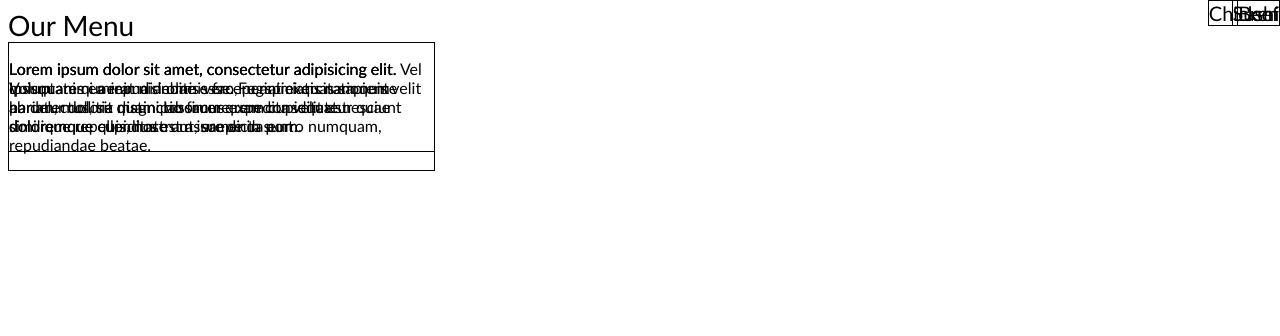
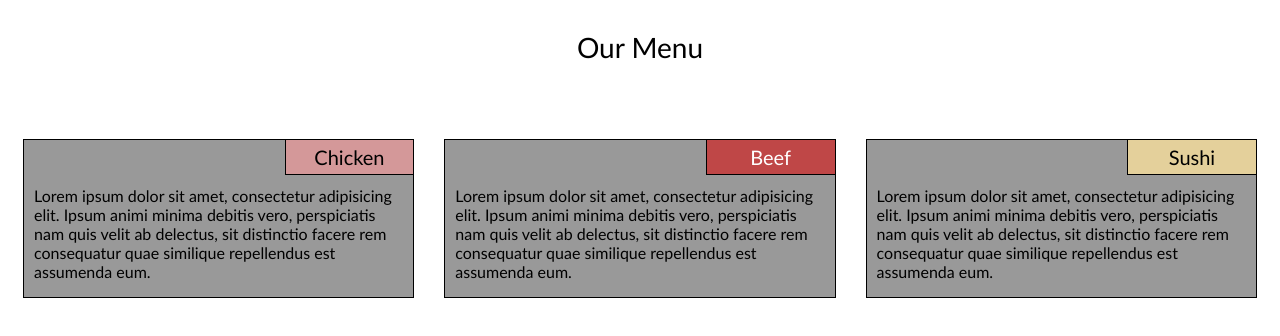
Before and after one commit to eleanorthomas/coursera-module2-assignment, a plain HTML site: page module2-assignment/index.html in a window 1280 px wide. Drawn offline with Linux system fonts and the light colour scheme.

Commit message:
Re-committing last commit, forgot to do git add

```diff
--- a/module2-assignment/css/style.css
+++ b/module2-assignment/css/style.css
@@ -8,20 +8,42 @@ body {
 
 header {
   font-size: 1.75em;
+  text-align: center;
+  margin: 30px 20px 60px;
 }
 
-section {
-  position: absolute;
+.menu-section {
+  position: relative;
+  margin: 15px;
+  border: 1px solid black;
   font-size: 1em;
-  border: 1px solid black;
+  padding: 30px 10px 0px;
+  background: rgb(153, 153, 153);
 }
 
 .section-title {
-  position: fixed;
+  position: absolute;
   font-size: 1.25em;
   top: 0;
   right: 0;
   border: 1px solid black;
+  margin: -1px;
+  padding: 5px;
+  width: 33.333%;
+  text-align: center;
+}
+
+.pink {
+  background: rgb(212, 152, 153);
+}
+
+.red {
+  background: rgb(191, 71, 71);
+  color: white;
+}
+
+.yellow {
+  background: rgb(228, 208, 155);
 }
 
 /* Responsive */
--- a/module2-assignment/index.html
+++ b/module2-assignment/index.html
@@ -2,28 +2,34 @@
 <html lang="en">
 <head>
   <meta charset="UTF-8">
-  <title>Document</title>
+  <title>Coursera Module 2 Menu Assignment</title>
   <link href="css/style.css" rel="stylesheet">
 </head>
 <body>
   <header>Our Menu</header>
   <section class="col-lg-4 col-md-6">
+    <div class="menu-section">
       <div class="section-title pink">
         Chicken
       </div>
       <p>Lorem ipsum dolor sit amet, consectetur adipisicing elit. Ipsum animi minima debitis vero, perspiciatis nam quis velit ab delectus, sit distinctio facere rem consequatur quae similique repellendus est assumenda eum.</p>
+    </div>
   </section>
   <section class="col-lg-4 col-md-6">
+    <div class="menu-section">
       <div class="section-title red">
         Beef
       </div>
-    <p>Lorem ipsum dolor sit amet, consectetur adipisicing elit. Voluptates ea repudiandae esse. Fugiat exercitationem harum, mollitia magni laborum quam cupiditate nesciunt doloremque quis, nostrum iure dicta porro numquam, repudiandae beatae.</p>
+      <p>Lorem ipsum dolor sit amet, consectetur adipisicing elit. Ipsum animi minima debitis vero, perspiciatis nam quis velit ab delectus, sit distinctio facere rem consequatur quae similique repellendus est assumenda eum.</p>
+    </div>
   </section>
   <section class="col-lg-4 col-md-12">
+    <div class="menu-section">
       <div class="section-title yellow">
         Sushi
       </div>
-    <p>Lorem ipsum dolor sit amet, consectetur adipisicing elit. Vel quisquam quaerat nisi omnis facere animi quas sapiente pariatur dolore quam possimus expedita velit est doloremque cupiditate aut, saepe in sunt.</p>
+      <p>Lorem ipsum dolor sit amet, consectetur adipisicing elit. Ipsum animi minima debitis vero, perspiciatis nam quis velit ab delectus, sit distinctio facere rem consequatur quae similique repellendus est assumenda eum.</p>
+    </div>
   </section>
 </body>
 </html>
```
Lines whose indentation alone changed are shown as unchanged.
